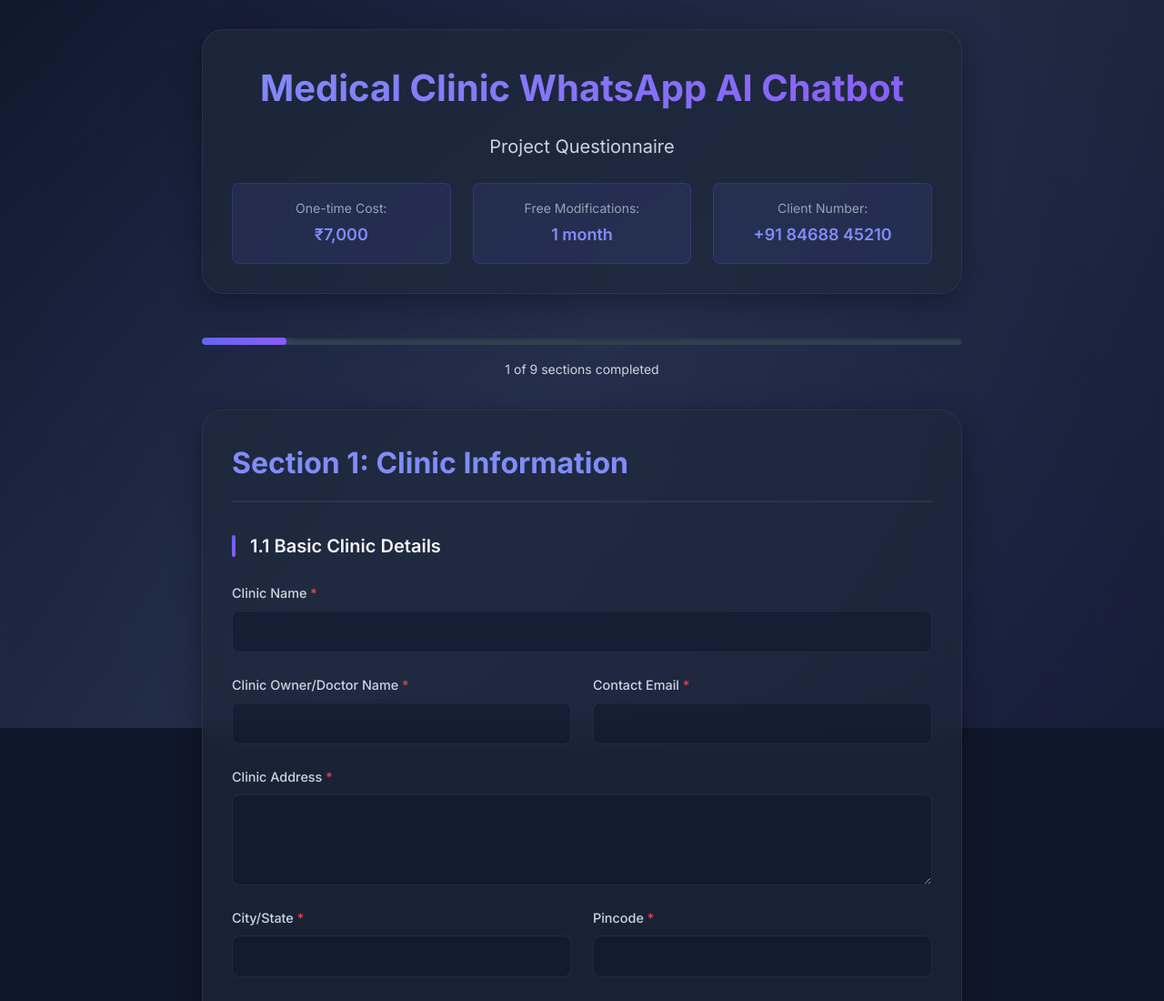
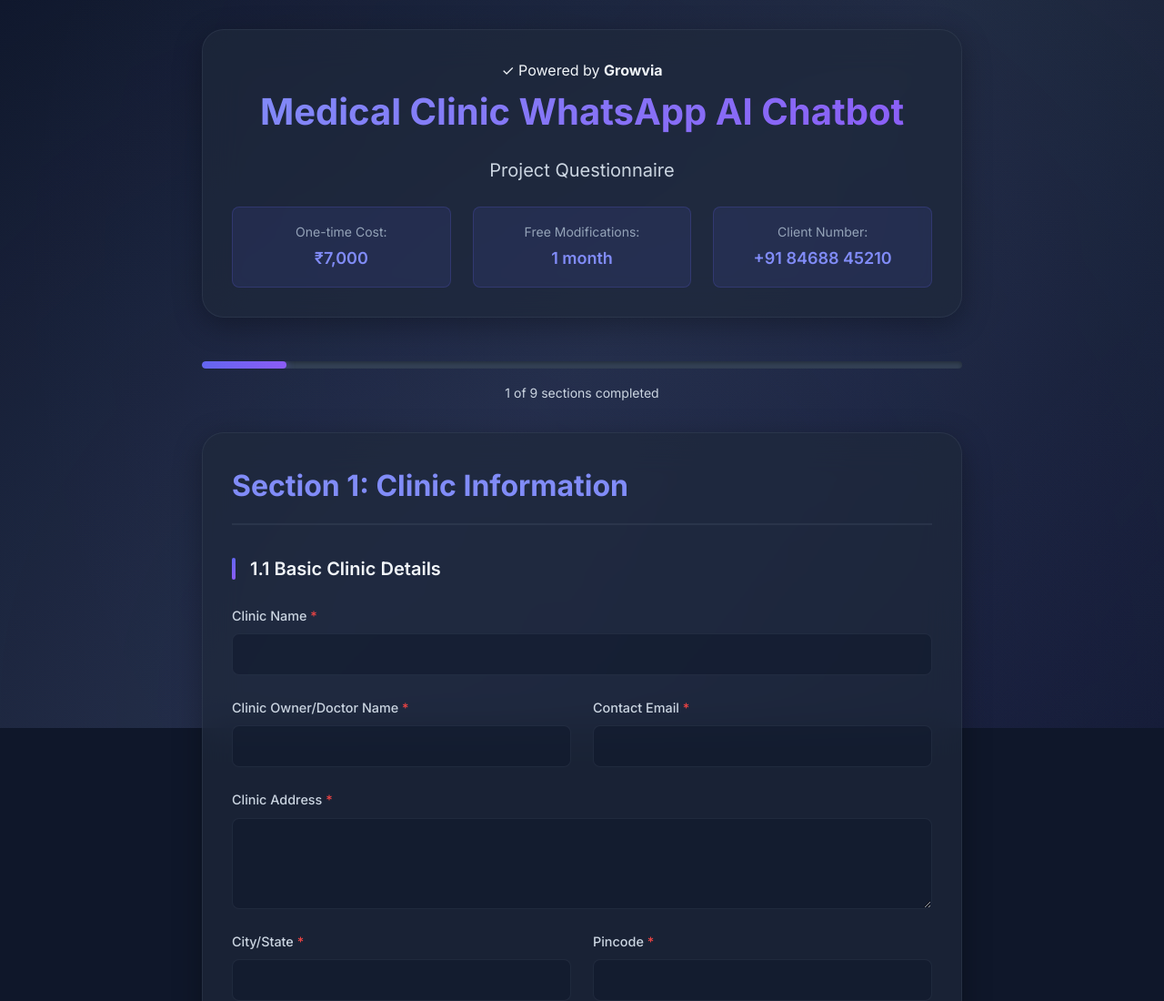
Before and after one commit to shivrajkale322009-ui/questinarire, a website built with Vite: page index.html in a window 1280 px wide. Shown: the top 1100 px of the page at 91% size. Built offline with nearby package versions, Linux system fonts and the light colour scheme.

Commit message:
Add files via upload

```diff
--- a/index.html
+++ b/index.html
@@ -19,6 +19,10 @@
   <div class="container">
     <header class="header">
       <div class="header-content">
+        <div class="agency-badge">
+          <span class="badge-icon">✓</span>
+          <span class="badge-text">Powered by <strong>Growvia</strong></span>
+        </div>
         <h1>Medical Clinic WhatsApp AI Chatbot</h1>
         <p class="subtitle">Project Questionnaire</p>
         <div class="project-info">
```
